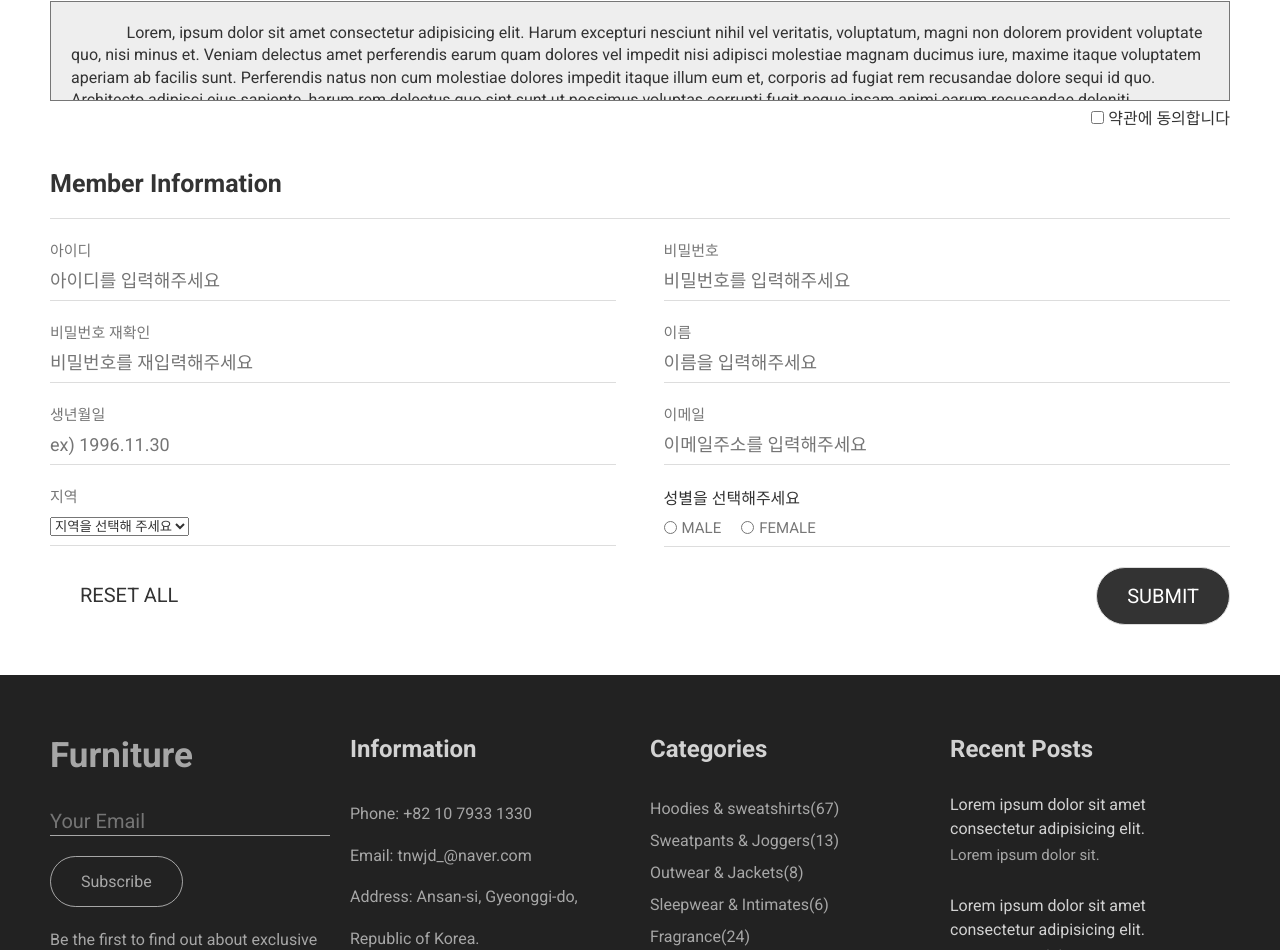
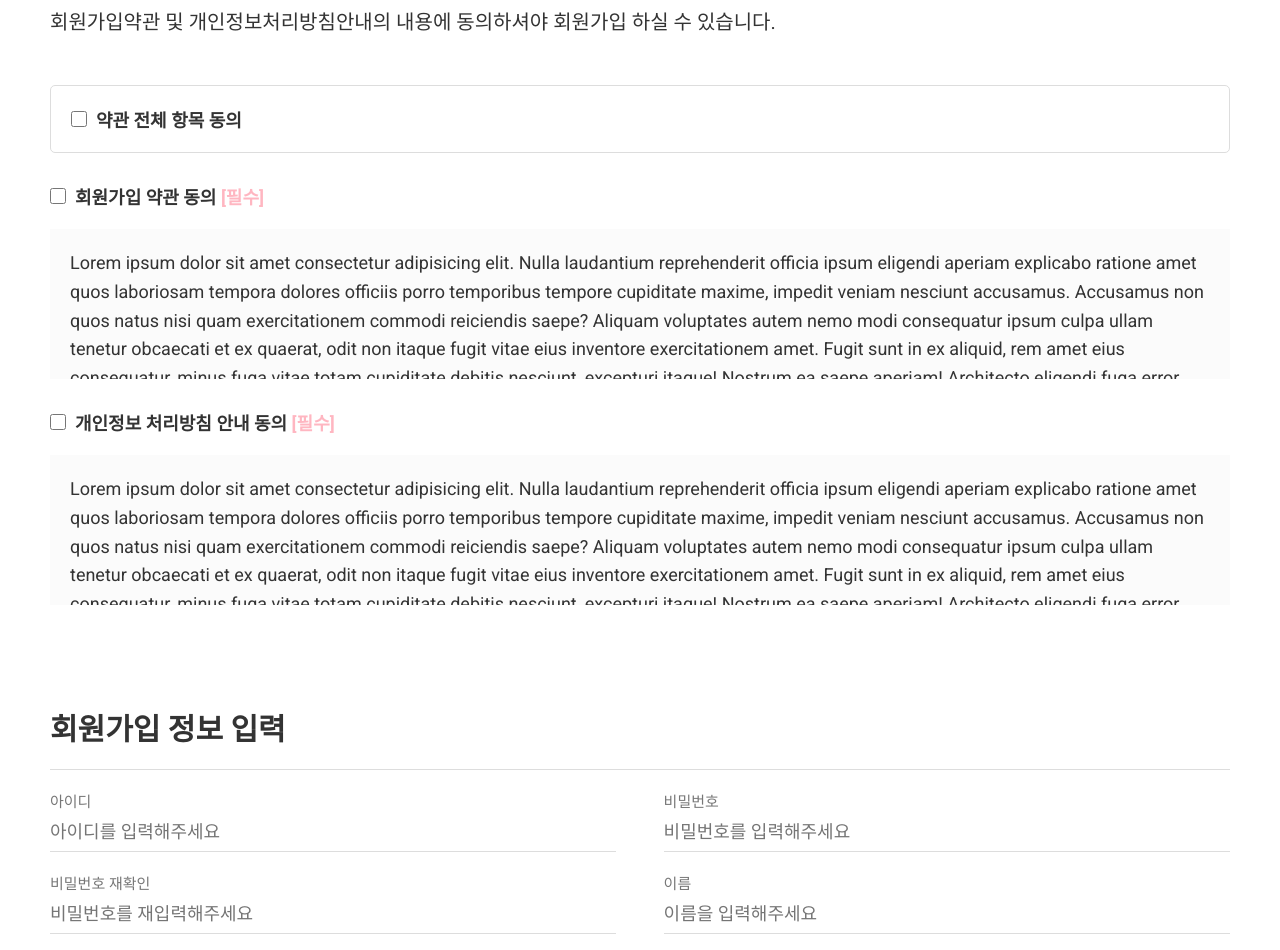
Before and after one commit to sjbae77/furniture-homepage, a plain HTML site: page join.html in a window 1280 px wide. Shown: the part 442-1392 px from the top of the page. Drawn offline with Linux system fonts and the light colour scheme.

Commit message:
회원가입 약관 수정

```diff
--- a/join.html
+++ b/join.html
@@ -37,18 +37,40 @@
           <legend class="hidden">회원가입 양식 폼</legend>
 
           <div class="terms-wrap">
-            <h2><label for="terms">Tearms & Policy</label></h2>
-            <textarea name="terms" id="terms" cols="30" rows="10">
-              Lorem, ipsum dolor sit amet consectetur adipisicing elit. Harum excepturi nesciunt nihil vel veritatis, voluptatum, magni non dolorem provident voluptate quo, nisi minus et. Veniam delectus amet perferendis earum quam dolores vel impedit nisi adipisci molestiae magnam ducimus iure, maxime itaque voluptatem aperiam ab facilis sunt. Perferendis natus non cum molestiae dolores impedit itaque illum eum et, corporis ad fugiat rem recusandae dolore sequi id quo. Architecto adipisci eius sapiente, harum rem delectus quo sint sunt ut possimus voluptas corrupti fugit neque ipsam animi earum recusandae deleniti accusantium beatae! Quod ducimus deserunt voluptatem ullam cum. Labore enim qui ipsa blanditiis?
-            </textarea>
-            <div class="agreement">
-              <input type="checkbox" name="agree" id="agree">
-              <label for="agree">약관에 동의합니다</label>
+            <div class="title">
+              <h2>회원가입 약관</h2>
+              <p>회원가입약관 및 개인정보처리방침안내의 내용에 동의하셔야 회원가입 하실 수 있습니다.</p>
             </div>
+
+            <div class="all-agree-wrap">
+              <input type="checkbox" name="allAgree" id="allAgree">
+              <label for="allAgree">약관 전체 항목 동의</label>
+            </div>
+
+            <div class="agree-wrap">
+              <div class="agreement">
+                <input type="checkbox" name="termsAgree" id="termsAgree">
+                <label for="termsAgree">회원가입 약관 동의 <strong>[필수]</strong></label>
+              </div>
+              <div class="terms">
+                <p>Lorem ipsum dolor sit amet consectetur adipisicing elit. Nulla laudantium reprehenderit officia ipsum eligendi aperiam explicabo ratione amet quos laboriosam tempora dolores officiis porro temporibus tempore cupiditate maxime, impedit veniam nesciunt accusamus. Accusamus non quos natus nisi quam exercitationem commodi reiciendis saepe? Aliquam voluptates autem nemo modi consequatur ipsum culpa ullam tenetur obcaecati et ex quaerat, odit non itaque fugit vitae eius inventore exercitationem amet. Fugit sunt in ex aliquid, rem amet eius consequatur, minus fuga vitae totam cupiditate debitis nesciunt, excepturi itaque! Nostrum ea saepe aperiam! Architecto eligendi fuga error magni molestiae magnam natus? Maxime expedita natus pariatur eaque!</p>
+              </div>
+            </div>
+
+            <div class="agree-wrap">
+              <div class="agreement">
+                <input type="checkbox" name="policyAgree" id="policyAgree">
+                <label for="policyAgree">개인정보 처리방침 안내 동의 <strong>[필수]</strong></label>
+              </div>
+              <div class="terms">
+                <p>Lorem ipsum dolor sit amet consectetur adipisicing elit. Nulla laudantium reprehenderit officia ipsum eligendi aperiam explicabo ratione amet quos laboriosam tempora dolores officiis porro temporibus tempore cupiditate maxime, impedit veniam nesciunt accusamus. Accusamus non quos natus nisi quam exercitationem commodi reiciendis saepe? Aliquam voluptates autem nemo modi consequatur ipsum culpa ullam tenetur obcaecati et ex quaerat, odit non itaque fugit vitae eius inventore exercitationem amet. Fugit sunt in ex aliquid, rem amet eius consequatur, minus fuga vitae totam cupiditate debitis nesciunt, excepturi itaque! Nostrum ea saepe aperiam! Architecto eligendi fuga error magni molestiae magnam natus? Maxime expedita natus pariatur eaque!</p>
+              </div>
+            </div>
+
           </div>
 
           <div class="userInfo-wrap clearfix">
-            <h2>Member Information</h2>
+            <h2>회원가입 정보 입력</h2>
 
             <div class="userInfo">
               <label for="user_id">아이디</label>
--- a/scss/_join.scss
+++ b/scss/_join.scss
@@ -6,23 +6,53 @@
     padding: 50px 0;
 
     .terms-wrap {
-      margin-bottom: 20px;
+      margin-bottom: 100px;
 
-      h2 {
-        font-size: 25px;
-        margin-bottom: 20px;
+      input{
+        width: 16px;
+        height: 16px;
       }
-      #terms {
-        width: 100%;
-        height: 100px;
-        font-size: 16px;
-        line-height: 1.4;
-        background-color: #eee;
+      label{
+        margin-left: 5px;
+        font-size: 18px;
+        font-weight: 600;
+
+        strong{
+          color: lightpink;
+        }
+      }
+
+      .title{
+        margin-bottom: 50px;
+
+        h2 {
+          font-size: 30px;
+          margin-bottom: 10px;
+        }
+        p {
+          font-size: 20px;
+        }
+      }
+
+      .all-agree-wrap{
         padding: 20px;
-        resize: none;
+        border: 1px solid #ddd;
+        border-radius: 5px;
       }
-      .agreement {
-        text-align: right;
+
+      .agree-wrap{
+        margin-top: 30px;
+
+        .terms{
+          width: 100%;
+          height: 150px;
+          margin-top: 20px;
+          padding: 20px;
+          overflow: auto;
+          background-color: #fbfbfb;
+          font-size: 18px;
+          line-height: 1.6;
+        }
       }
     }
 
@@ -30,10 +60,10 @@
       width: 100%;
 
       h2 {
-        padding: 20px 0;
+        padding-bottom: 20px;
         border-bottom: 1px solid #ddd;
         margin-bottom: 20px;
-        font-size: 25px;
+        font-size: 30px;
         color: #333;
       }
 
```
Also changed, not shown: css/style.css, 1 other file.
